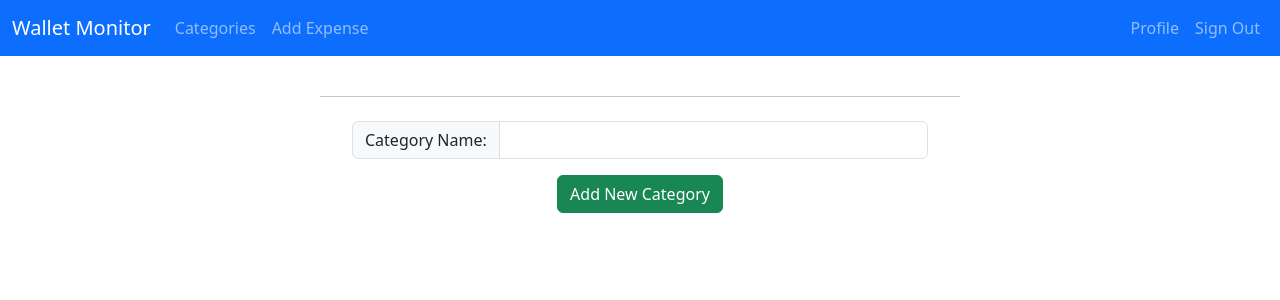
After one commit to AmeAya/WalletMonitor, a Django app: page /categories in a window 1280 px wide. The commit adds this page. Shown: the top 300 px of the page. Run offline with Django 5.2, Linux system fonts and the light colour scheme; the visitor is signed in with stand-in values (Sample User, id 1); data that the repository does not hold is empty.

Commit message:
expenses, categories

```diff
--- a/monitor_app/models.py
+++ b/monitor_app/models.py
@@ -11,7 +11,7 @@ class AccountHolder(AbstractBaseUser, PermissionsMixin):
     name = models.CharField(max_length=100, null=True, blank=True)
     surname = models.CharField(max_length=100, null=True, blank=True)
     photo = models.ImageField(upload_to='AccountHolders/', null=True, blank=True)
-    wallet = models.PositiveIntegerField(default=0)
+    wallet = models.FloatField(default=0)
     currency = models.CharField(max_length=3, choices=CURRENCY_CHOICES, default='KZT')
     categories = models.ManyToManyField('Category', blank=True)
     expenses = models.ManyToManyField('Expense', blank=True)
@@ -30,6 +30,6 @@ class Category(models.Model):
 
 class Expense(models.Model):
     name = models.CharField(max_length=100, null=True, blank=True)
-    amount = models.PositiveIntegerField()
+    amount = models.FloatField()
     created_at = models.DateTimeField()
     category = models.ForeignKey('Category', on_delete=models.CASCADE)
--- a/monitor_app/urls.py
+++ b/monitor_app/urls.py
@@ -10,4 +10,7 @@ urlpatterns = [
     path('profile', profileView, name='profile_url'),
     path('change_profile', changeProfileView, name='change_profile_url'),
     path('add_funds', addFundsView, name='add_funds_url'),
+    path('categories', categoriesView, name='categories_url'),
+    path('expenses_by_category/<int:category_id>', expensesByCategoryView, name='expenses_by_category_url'),
+    path('add_expense', addExpenseView, name='add_expense_url'),
 ]
--- a/monitor_app/views.py
+++ b/monitor_app/views.py
@@ -45,7 +45,7 @@ def signUpView(request):
 
 def profileView(request):
     if request.user.is_authenticated:
-        return render(request, 'profile.html')
+        return render(request, 'profile.html', {'wallet': round(request.user.wallet, 2)})
     else:
         return redirect('sign_in_url')
 
@@ -87,3 +87,88 @@ def addFundsView(request):
             return redirect('profile_url')
     else:
         return redirect('sign_in_url')
+
+
+def categoriesView(request):
+    if request.user.is_authenticated:
+        if request.method == 'GET':
+            context = {
+                'categories': []
+            }
+            categories = request.user.categories.all()
+            for category in categories:
+                expenses = request.user.expenses.filter(category=category)
+                category_sum = 0
+                for expense in expenses:
+                    category_sum += expense.amount
+                context['categories'].append({
+                    'id': category.id,
+                    'name': category.name,
+                    'amount': round(category_sum, 2)
+                })
+            return render(request, 'categories.html', context)
+        elif request.method == 'POST':
+            category_name = request.POST.get('category_name')
+            if request.user.categories.filter(name=category_name):
+                return redirect('categories_url')
+            category = Category(name=category_name)
+            category.save()
+            request.user.categories.add(category)
+            request.user.save()
+            return redirect('categories_url')
+    else:
+        return redirect('sign_in_url')
+
+
+def expensesByCategoryView(request, category_id):
+    if request.user.is_authenticated:
+        category = request.user.categories.get(id=category_id)
+        expenses = request.user.expenses.filter(category=category)
+        for expense in expenses:
+            expense.amount = round(expense.amount, 2)
+        context = {
+            'expenses': expenses,
+            'category': category
+        }
+        return render(request, 'expenses_by_category.html', context)
+    else:
+        return redirect('sign_in_url')
+
+
+def addExpenseView(request):
+    if request.user.is_authenticated:
+        if request.method == 'GET':
+            context = {
+                'currencies': [elem[0] for elem in CURRENCY_CHOICES],
+                'categories': request.user.categories
+            }
+            return render(request, 'add_expense.html', context)
+        elif request.method == 'POST':
+            name = request.POST.get('name')
+            amount = int(request.POST.get('amount'))
+            currency = request.POST.get('currency')
+            category = request.user.categories.get(id=request.POST.get('category'))
+            created_at = request.POST.get('created_at')
+            if currency == request.user.currency:
+                request.user.wallet -= amount
+            else:
+                url = 'https://cdn.jsdelivr.net/gh/fawazahmed0/currency-api@1/latest/currencies/'
+                url += str(currency).lower() + '.json'
+                response = requests.get(url)
+                data = response.json()[str(currency).lower()]
+                amount *= data[str(request.user.currency).lower()]
+            expense = Expense(name=name, amount=amount, category=category, created_at=created_at)
+            expense.save()
+            request.user.expenses.add(expense)
+            request.user.wallet -= amount
+            request.user.save()
+            return redirect('add_expense_url')
+    else:
+        return redirect('sign_in_url')
+
+
+def expensesView(request):
+    if request.user.is_authenticated:
+        expenses = request.user.expenses.all()
+    else:
+        return redirect('sign_in_url')
--- a/templates/base.html
+++ b/templates/base.html
@@ -18,12 +18,15 @@
                 <span class="navbar-toggler-icon"></span>
             </button>
             <div class="collapse navbar-collapse" id="navbarSupportedContent">
-                    <ul class="navbar-nav me-auto mb-2 mb-lg-0">
-                        <li class="nav-item">
-                            <a class="nav-link" href="#"></a>
-                        </li>
-                    </ul>
                     {% if user.is_authenticated %}
+                        <ul class="navbar-nav me-auto mb-2 mb-lg-0">
+                            <li class="nav-item">
+                                <a class="nav-link" href="{% url 'categories_url' %}">Categories</a>
+                            </li>
+                            <li class="nav-item">
+                                <a class="nav-link" href="{% url 'add_expense_url' %}">Add Expense</a>
+                            </li>
+                        </ul>
                         <ul class="navbar-nav">
                             <li class="nav-item">
                                 <a class="nav-link" href="{% url 'profile_url' %}">
--- /dev/null
+++ b/templates/categories.html
@@ -0,0 +1,24 @@
+{% extends 'base.html' %}
+{% block content %}
+    <div class="content" align="center">
+        {% for category in categories %}
+            <div class="row g-0 text-center">
+                <div class="col-sm-6 col-md-8">
+                    <a href="{% url 'expenses_by_category_url' category.id %}" class="link-underline-primary link-offset-2">
+                        {{ category.name }}
+                    </a>
+                </div>
+                <div class="col-6 col-md-4" style="color: green">{{ category.amount }}</div>
+            </div>
+        {% endfor %}
+        <hr>
+        <form method="post" action="">
+            {% csrf_token %}
+            <div class="input-group mb-3">
+                <span class="input-group-text" id="basic-addon2">Category Name:</span>
+                <input type="text" name="category_name" class="form-control" aria-describedby="basic-addon2" required>
+            </div>
+            <button class="btn btn-success" id="submit_button" type="submit">Add New Category</button>
+        </form>
+    </div>
+{% endblock content %}
--- a/templates/profile.html
+++ b/templates/profile.html
@@ -10,7 +10,7 @@
             {% endif %}
             <h3>{{ user.email }}</h3>
             <h4>{{ user.surname }} {{ user.name }}</h4>
-            <h4 style="color: green">{{ user.wallet }} {{ user.currency }}</h4>
+            <h4 style="color: green">{{ wallet }} {{ user.currency }}</h4>
             <button class="btn btn-primary" onclick="location.href='{% url 'change_profile_url' %}';" type="button">Change Info</button>
             <button class="btn btn-success" onclick="location.href='{% url 'add_funds_url' %}';" type="button">Add Funds</button>
         </div>
```
Also changed, not shown: templates/add_expense.html (added, +49 -0 lines), templates/expenses_by_category.html (added, +14 -0 lines), monitor_app/migrations/0003_alter_accountholder_wallet.py (added), monitor_app/migrations/0004_alter_accountholder_wallet_alter_expense_amount.py (added).
